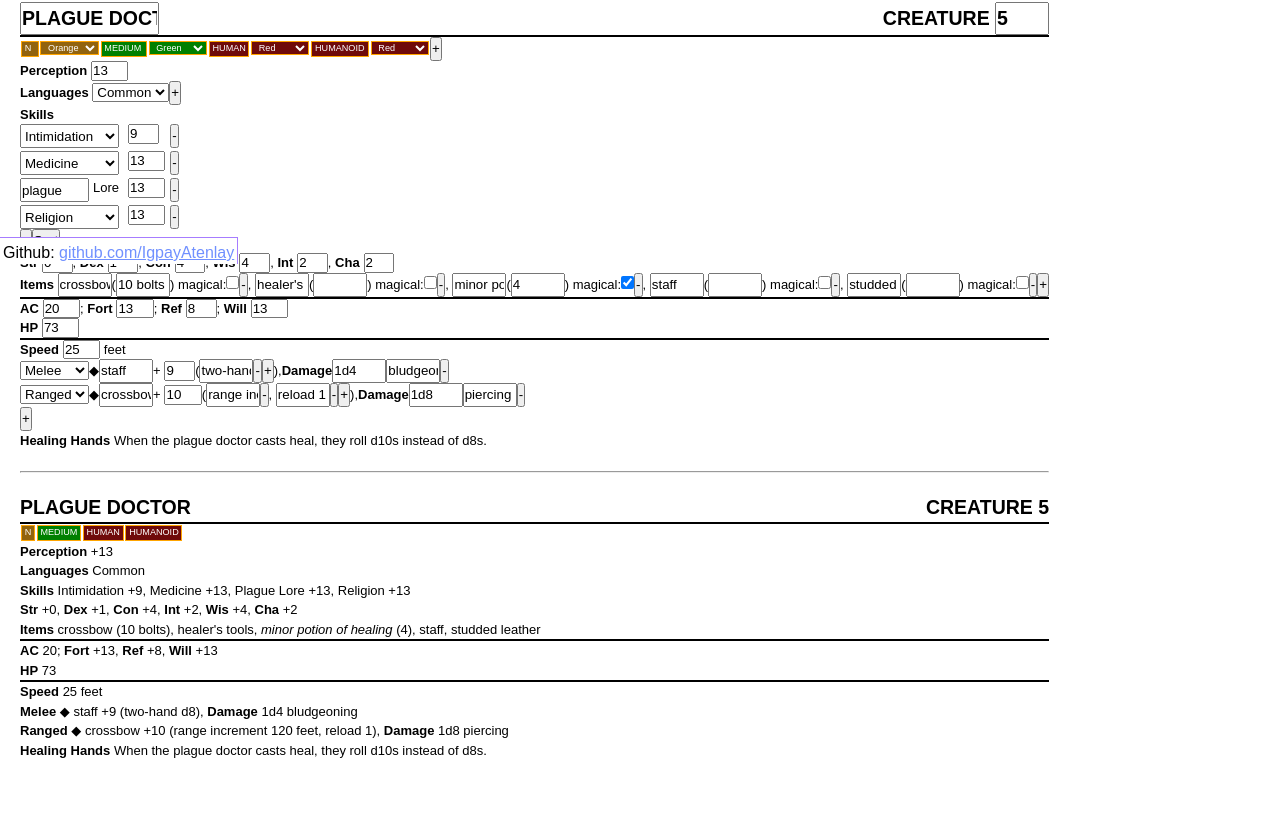
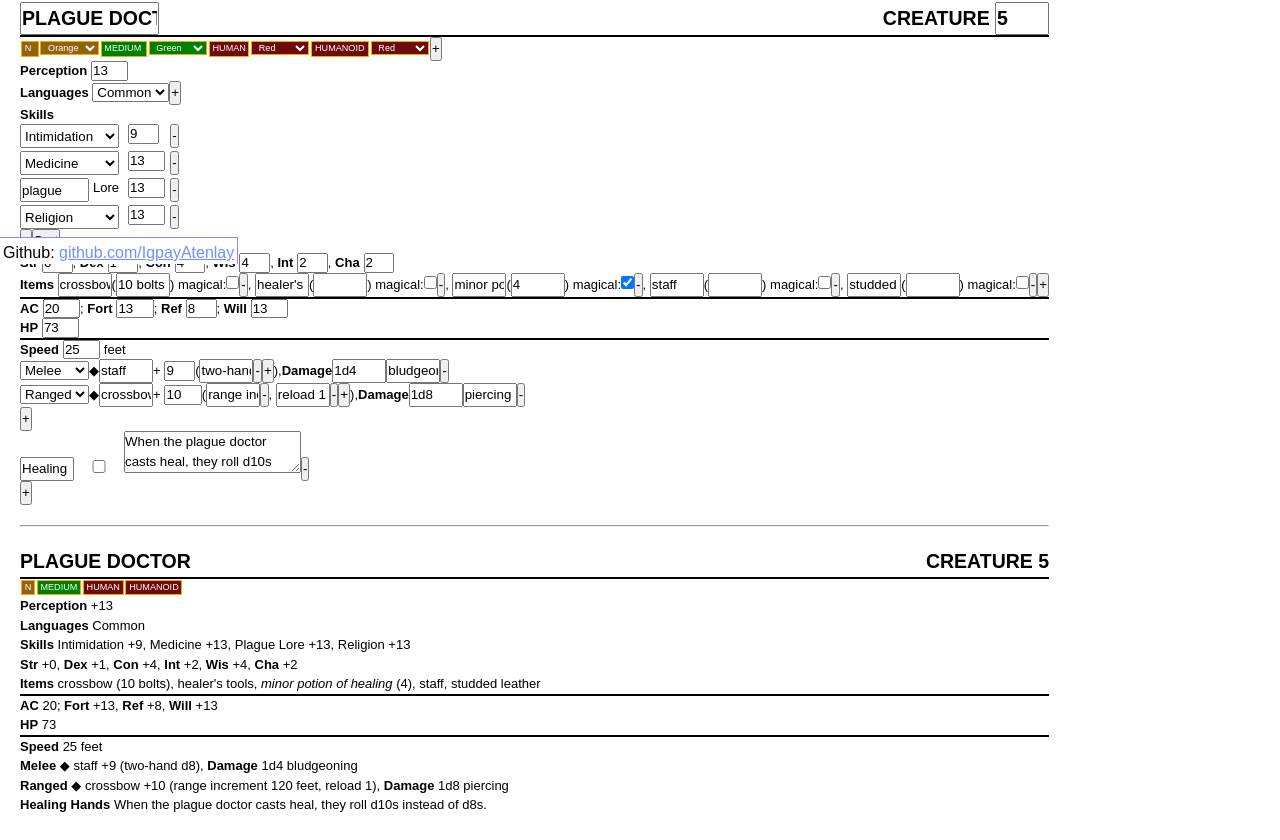
Before and after one commit to IgpayAtenlay/website, a React (Create React App) app in the folder client/: page /creatureCreator in a window 1280 px wide. Shown: the part 536-1376 px from the top of the page. Before the commit the page ends 1321 px from the top, so only its background shows below. Built offline with nearby package versions, Linux system fonts and the light colour scheme.

Commit message:
misc abilities editable

```diff
--- a/client/src/pages/creatureCreator/customForm/index.jsx
+++ b/client/src/pages/creatureCreator/customForm/index.jsx
@@ -10,7 +10,7 @@ import AddButton from "./addButton";
 import Items from "./items";
 import Weapons from "./weapons";
 import NumberInput from "./numberInput";
-import MiscAbilities from "../creature/miscAbilities";
+import MiscAbilities from "./miscAbilities";
 import Level from "./level";
 import Name from "./name";
 
--- /dev/null
+++ b/client/src/pages/creatureCreator/customForm/miscAbilities/description.jsx
@@ -0,0 +1,27 @@
+import {useContext} from 'react';
+import {CreatureContext} from "../../index";
+
+
+export default function Description(props) {
+    var {creature, setCreature} = useContext(CreatureContext);
+    var value = creature.miscAbilities.find(a => a.id === props.id).description;
+
+    function handleChange(e) {
+        var index = creature.miscAbilities.findIndex(a => a.id === e.target.id);
+        var value = e.target.value;
+
+        setCreature(prevCreature => ({
+            ...prevCreature,
+            miscAbilities: prevCreature.miscAbilities.with(index,
+                {
+                    ...prevCreature.miscAbilities[index],
+                    description: value
+                }
+            )
+        }));
+    }
+
+    return (
+        <textarea id={props.id} value={value} onChange={handleChange}/>
+    )
+}
--- /dev/null
+++ b/client/src/pages/creatureCreator/customForm/miscAbilities/index.jsx
@@ -0,0 +1,30 @@
+import AddButton from "../addButton";
+import DeleteButton from "../deleteButton";
+import WordInput from "../wordInput";
+import Description from "./description";
+
+export default function MiscAbilities(props) {
+    var other = [];
+    props.other.forEach(e => {
+        other = other.concat(
+        <div>
+            <WordInput variable={"miscAbilities"} label={"name"} id={e.id} />
+            <input type="checkbox" />
+            <Description id={e.id} />
+            <DeleteButton id={e.id} variable="miscAbilities" />
+        </div>);
+    });
+
+    return (
+        <div>
+            {other}
+            <AddButton
+                variable={"miscAbilities"}
+                defaultValue={{
+                    name: "name",
+                    description: "description"
+                }}
+            />
+        </div>
+    );
+}
--- a/client/src/pages/creatureCreator/customForm/weapons/index.jsx
+++ b/client/src/pages/creatureCreator/customForm/weapons/index.jsx
@@ -1,7 +1,7 @@
 import TraitList from "./traitList";
 import Range from "./range";
 import NumberInput from "../numberInput";
-import WordInput from "./wordInput";
+import WordInput from "../wordInput";
 import AddButton from "../addButton";
 import DeleteButton from "../deleteButton";
 
@@ -53,14 +53,14 @@ function Weapon(props) {
         <div>
             <Range id={e.id} />
             &#9670;
-            <WordInput id={e.id} label="name" />
+            <WordInput id={e.id} variable="weapons" label="name" />
             <NumberInput location={e} label="+"/>
             (
                 <TraitList id={e.id}/>
             ),
             <b>Damage</b>
-            <WordInput id={e.id} label="damageDice" />
-            <WordInput id={e.id} label="damageType" />
+            <WordInput id={e.id} variable="weapons" label="damageDice" />
+            <WordInput id={e.id} variable="weapons" label="damageType" />
             <DeleteButton id={e.id} variable="weapons" />
         </div>
     );
--- a/client/src/pages/creatureCreator/customForm/weapons/wordInput.jsx
+++ /dev/null
@@ -1,28 +0,0 @@
-import {useContext} from 'react';
-import {CreatureContext} from "../../index";
-
-export default function WordInput(props) {
-    // need props.label
-    // need props.id
-
-    var {creature, setCreature} = useContext(CreatureContext);
-    var value = creature.weapons.find(a => a.id === props.id)[props.label];
-
-    function handleChange(e) {
-        var weaponIndex = creature.weapons.findIndex(a => a.id === e.target.id);
-
-        setCreature(prevCreature => ({
-            ...prevCreature,
-            weapons: prevCreature.weapons.with(weaponIndex,
-                {
-                    ...prevCreature.weapons[weaponIndex],
-                    [props.label]: e.target.value
-                }
-            )
-        }));
-    }
-
-    return (
-        <input id={props.id} value={value} onChange={handleChange}/>
-    )
-}
--- /dev/null
+++ b/client/src/pages/creatureCreator/customForm/wordInput.jsx
@@ -0,0 +1,31 @@
+import {useContext} from 'react';
+import {CreatureContext} from "../index";
+
+export default function WordInput(props) {
+    // need props.variable
+    // need props.label
+    // need props.id
+    var variable = props.variable;
+
+    var {creature, setCreature} = useContext(CreatureContext);
+    var value = creature[variable].find(a => a.id === props.id)[props.label];
+
+    function handleChange(e) {
+        var index = creature[variable].findIndex(a => a.id === e.target.id);
+        var value = e.target.value.toLowerCase();
+
+        setCreature(prevCreature => ({
+            ...prevCreature,
+            [variable]: prevCreature[variable].with(index,
+                {
+                    ...prevCreature[variable][index],
+                    [props.label]: value
+                }
+            )
+        }));
+    }
+
+    return (
+        <input id={props.id} value={value} onChange={handleChange}/>
+    )
+}
```
